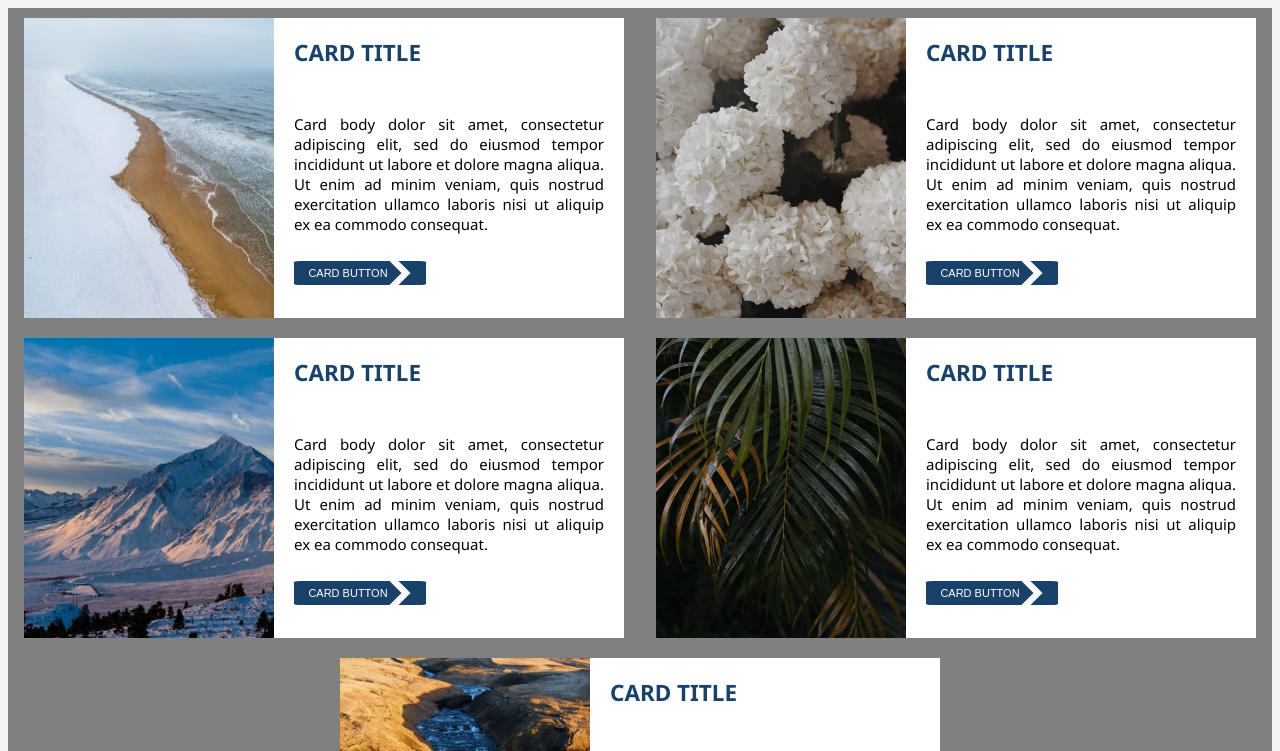
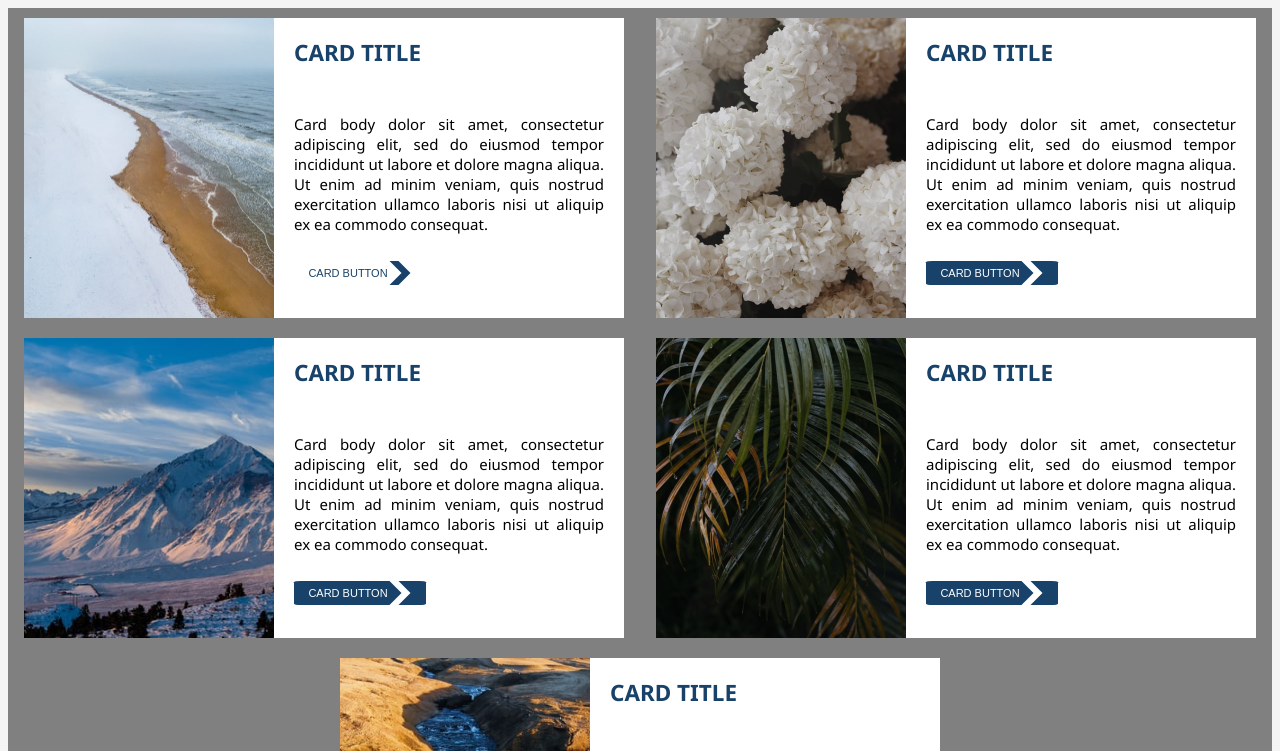
Before and after one commit to emmDevs/primate-test, a plain HTML site: page index.html in a window 1280 px wide. In both pictures the pointer is over the button 360 px from the left and 273 px from the top of the page. Shown: the top 751 px of the page. Drawn offline with Linux system fonts and the light colour scheme.

Commit message:
on hover effect added to button

```diff
--- a/styles.css
+++ b/styles.css
@@ -123,6 +123,15 @@ iframe {
   font-size: 11px;
 }
 
+.button:hover {
+  color: #184269;
+  background-color: #fff;
+}
+
+.button:hover .chevron{
+  fill: #184269;
+}
+
 @media (min-width: 677px){
 .container{
   display: flex;
```
Also changed, not shown: index.html (+5 -5 lines).
